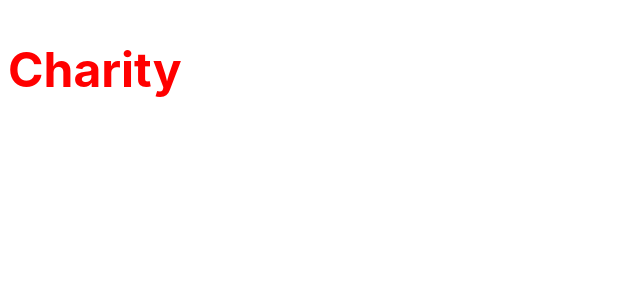
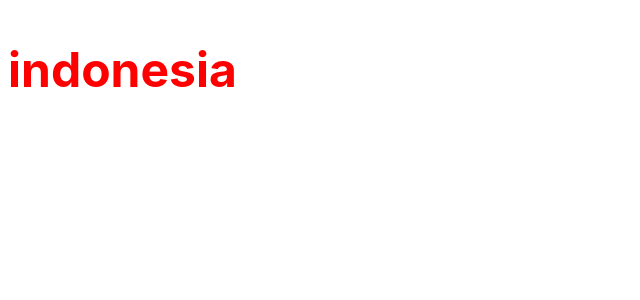
Before and after one commit to tovankamil/charity, a Svelte app: page / in a window 1280 px wide. Shown: the top 300 px of the page, without its empty margins (0-640 px from the left). Built offline with nearby package versions, Linux system fonts and the light colour scheme.

Commit message:
test Data

```diff
--- a/src/App.svelte
+++ b/src/App.svelte
@@ -1,5 +1,8 @@
 <script>
 	let title="Charity";
+	setTimeout(function(){
+		title='indonesia';
+	},5000)
 </script>
 
 <h1>{title}</h1>
```
